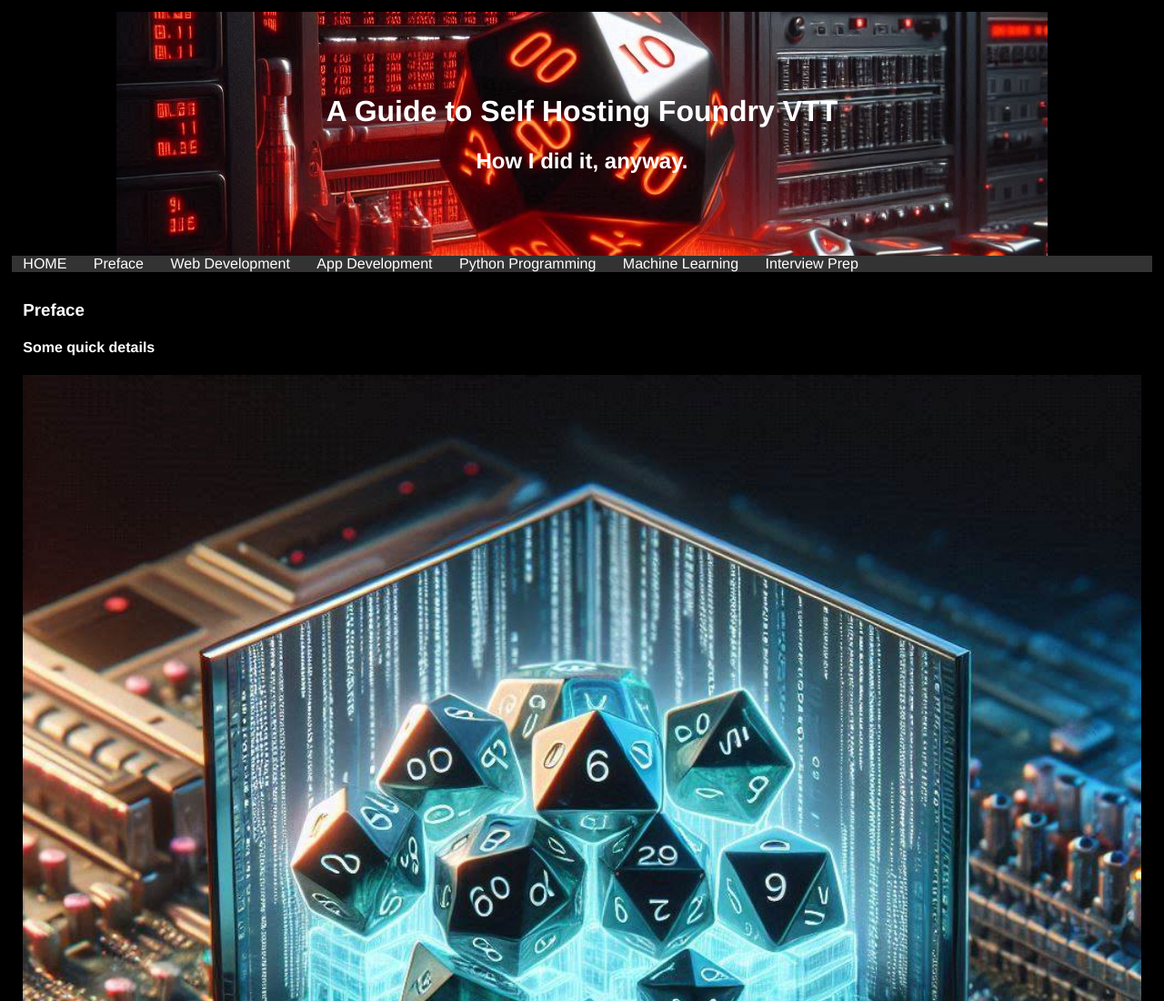
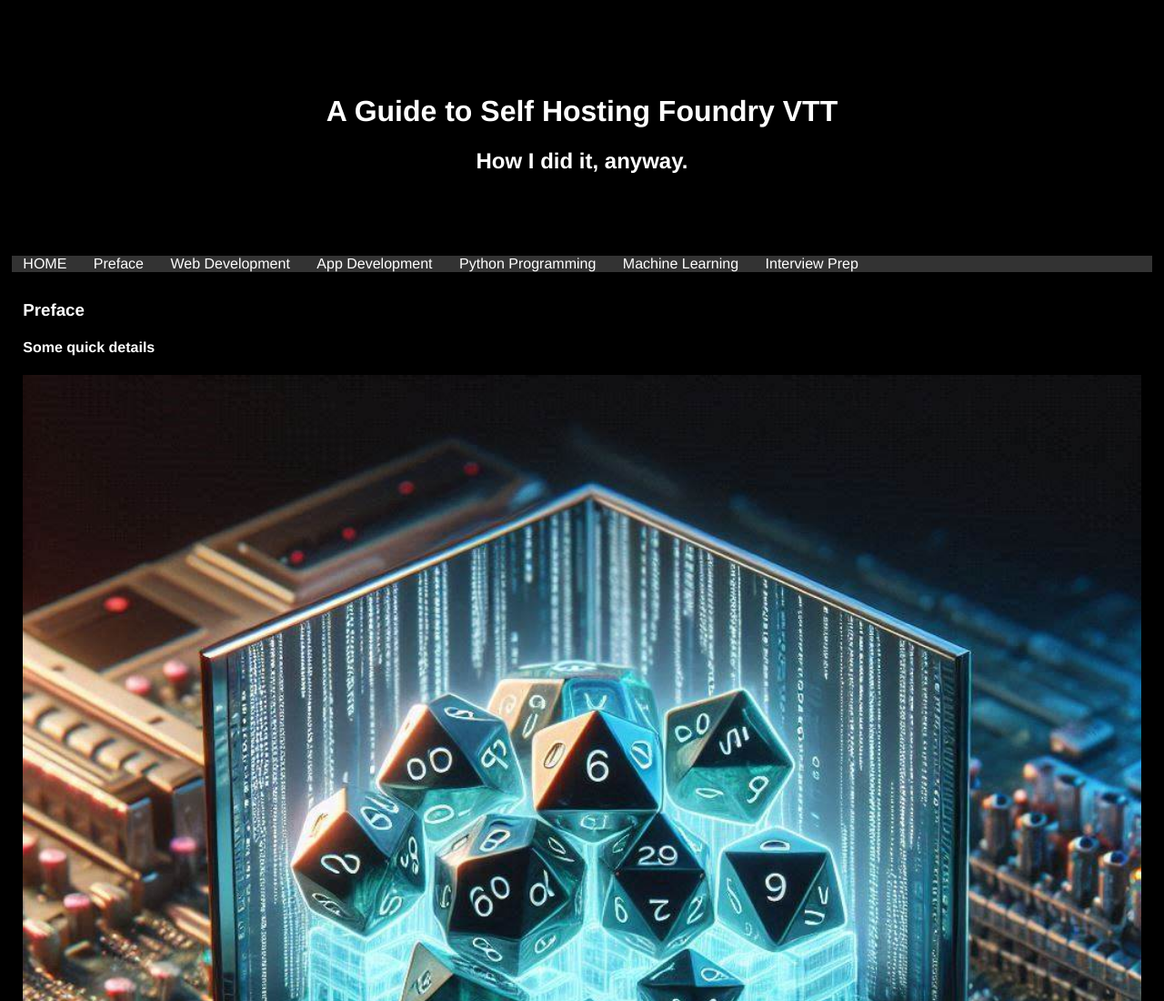
Before and after one commit to jasonmasters-git/website, a plain HTML site: page index.html in a window 1280 px wide. Shown: the top 1100 px of the page at 91% size. Drawn offline with Linux system fonts and the light colour scheme.

Commit message:
Add files via upload
new CSS file

```diff
--- a/style.css
+++ b/style.css
@@ -4,9 +4,9 @@
 	background-color:black;
 	padding: 70px;
 	text-align: center;
-	background-image: url("images/reddice.jpg");
+	/*background-image: url("images/reddice.jpg")*/;
 	background-repeat: no-repeat;
-	/*background-size: cover;-->*/
+	background-size: cover;
 	background-position: center;
 
 
```
